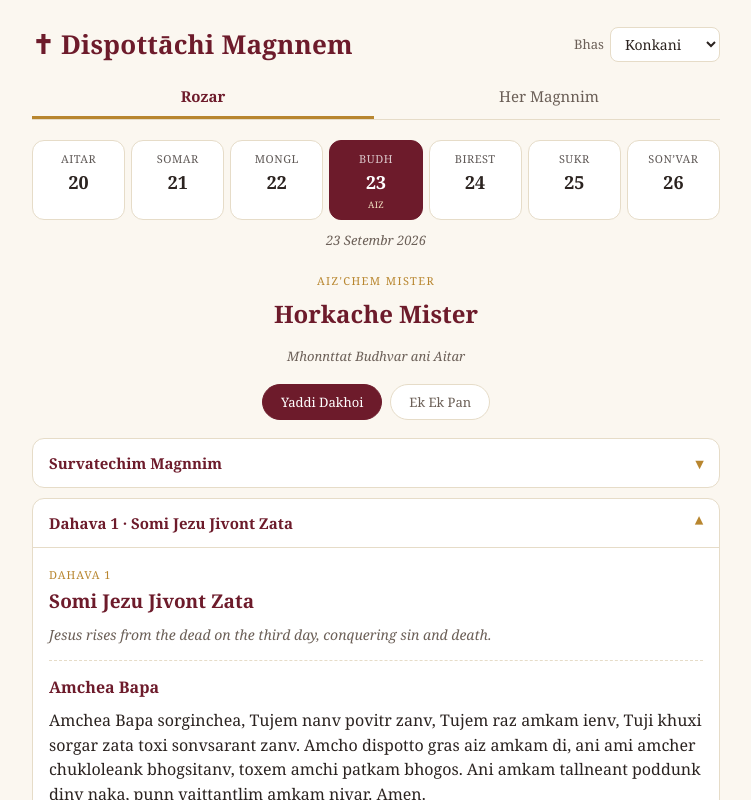
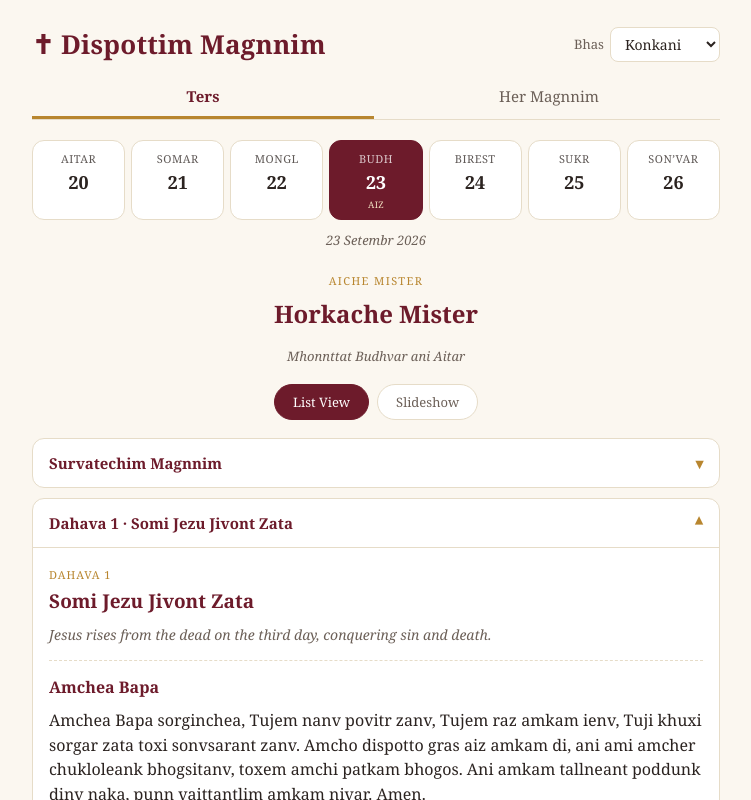
Before and after one commit to ignitedpear/prayers, a React (Vite) app: page / in a window 1280 px wide. Shown: the top 800 px of the page, without its empty margins (264-1015 px from the left). Built offline with nearby package versions, Linux system fonts and the light colour scheme.

Commit message:
Minor corrections in Konkani prayers

```diff
--- a/src/data/ui.js
+++ b/src/data/ui.js
@@ -1,18 +1,18 @@
 // Interface strings (not prayer text) shown around the app chrome.
 export const UI = {
-  appTitle: { en: 'Daily Prayers', la: 'Preces Cotidianae', es: 'Oraciones Diarias', pt: 'Orações Diárias', kok: 'Dispottāchi Magnnem' },
-  navRosary: { en: 'Rosary', la: 'Rosarium', es: 'Rosario', pt: 'Rosário', kok: 'Rozar' },
+  appTitle: { en: 'Daily Prayers', la: 'Preces Cotidianae', es: 'Oraciones Diarias', pt: 'Orações Diárias', kok: 'Dispottim Magnnim' },
+  navRosary: { en: 'Rosary', la: 'Rosarium', es: 'Rosario', pt: 'Rosário', kok: 'Ters' },
   navOther: { en: 'Other Prayers', la: 'Aliae Preces', es: 'Otras Oraciones', pt: 'Outras Orações', kok: 'Her Magnnim' },
-  mysteryOfDay: { en: 'Mystery of the Day', la: 'Mysterium Diei', es: 'Misterio del Día', pt: 'Mistério do Dia', kok: "Aiz'chem Mister" },
+  mysteryOfDay: { en: 'Mystery of the Day', la: 'Mysterium Diei', es: 'Misterio del Día', pt: 'Mistério do Dia', kok: "Aiche Mister" },
   prayedOn: { en: 'Prayed on', la: 'Recitatur', es: 'Se reza', pt: 'Reza-se', kok: 'Mhonnttat' },
   today: { en: 'Today', la: 'Hodie', es: 'Hoy', pt: 'Hoje', kok: 'Aiz' },
-  listView: { en: 'List View', la: 'Index', es: 'Vista en Lista', pt: 'Vista em Lista', kok: 'Yaddi Dakhoi' },
-  slideshowView: { en: 'Slideshow', la: 'Ordo Gradatim', es: 'Presentación', pt: 'Apresentação', kok: 'Ek Ek Pan' },
+  listView: { en: 'List View', la: 'Index', es: 'Vista en Lista', pt: 'Vista em Lista', kok: 'List View' },
+  slideshowView: { en: 'Slideshow', la: 'Ordo Gradatim', es: 'Presentación', pt: 'Apresentação', kok: 'Slideshow' },
   next: { en: 'Next', la: 'Sequens', es: 'Siguiente', pt: 'Seguinte', kok: 'Fuddem' },
   previous: { en: 'Back', la: 'Antecedens', es: 'Anterior', pt: 'Anterior', kok: 'Fattim' },
   restart: { en: 'Start Over', la: 'Iterum Incipe', es: 'Empezar de Nuevo', pt: 'Recomeçar', kok: 'Porot Suru Kar' },
-  finished: { en: 'Rosary Complete', la: 'Rosarium Completum', es: 'Rosario Completado', pt: 'Rosário Concluído', kok: 'Rozar Sompla' },
-  finishedSub: { en: 'Thank you for praying the Rosary today.', la: 'Gratias tibi ago quod Rosarium hodie recitasti.', es: 'Gracias por rezar el Rosario hoy.', pt: 'Obrigado por rezar o Rosário hoje.', kok: "Aiz Rozar mhonnlea khatir dev bore korum." },
+  finished: { en: 'Rosary Complete', la: 'Rosarium Completum', es: 'Rosario Completado', pt: 'Rosário Concluído', kok: 'Ters Somplo' },
+  finishedSub: { en: 'Thank you for praying the Rosary today.', la: 'Gratias tibi ago quod Rosarium hodie recitasti.', es: 'Gracias por rezar el Rosario hoy.', pt: 'Obrigado por rezar o Rosário hoje.', kok: "Aiz Ters mhonnlea khatir dev bore korum." },
   opening: { en: 'Opening Prayers', la: 'Preces Initiales', es: 'Oraciones Iniciales', pt: 'Orações Iniciais', kok: 'Survatechim Magnnim' },
   closing: { en: 'Closing Prayers', la: 'Preces Finales', es: 'Oraciones Finales', pt: 'Orações Finais', kok: "Xevottachim Magnnim" },
   decade: { en: 'Decade', la: 'Decas', es: 'Década', pt: 'Dezena', kok: 'Dahava' },
@@ -27,20 +27,20 @@ export const UI = {
     la: 'Ex more, hora sexta matutina, meridie, et hora sexta vespertina recitatur, in memoriam Incarnationis.',
     es: 'Tradicionalmente se reza a las 6 a. m., al mediodía y a las 6 p. m., en memoria de la Encarnación.',
     pt: 'Tradicionalmente rezado às 6h, ao meio-dia e às 18h, em memória da Encarnação.',
-    kok: 'Somandache 6, madhem dis ani sanje 6 vazta, Munshapanachi ollkh korunk mhonntat.',
+    kok: '7 vazta, Munshapanachi ollokh korunk mhonntat.',
   },
   konkaniNote: {
     en: 'Konkani texts are transcribed from community prayer resources rather than an official diocesan text; a native-speaker review is welcome.',
     la: 'Konkani texts are transcribed from community prayer resources rather than an official diocesan text.',
     es: 'Los textos en konkani provienen de recursos comunitarios de oración y no de un texto diocesano oficial.',
     pt: 'Os textos em concani foram transcritos de recursos comunitários de oração, não de um texto diocesano oficial.',
-    kok: 'Hi Konkani utram lok-magnnea granthantli ghetleat, adhikrut diocesi text nhoi.',
+    kok: 'Hi Konkani utram lok-magnnea gronthantli ghetleat, adhikrut diocesi text nhoi.',
   },
   moreComingSoon: {
     en: 'More prayers are on their way.',
     la: 'Plures preces mox aderunt.',
     es: 'Pronto habrá más oraciones.',
     pt: 'Mais orações em breve.',
-    kok: 'Aankhi magnnim vhorlim yetat.',
+    kok: 'Anik magnnim ietat.',
   },
 };
```
